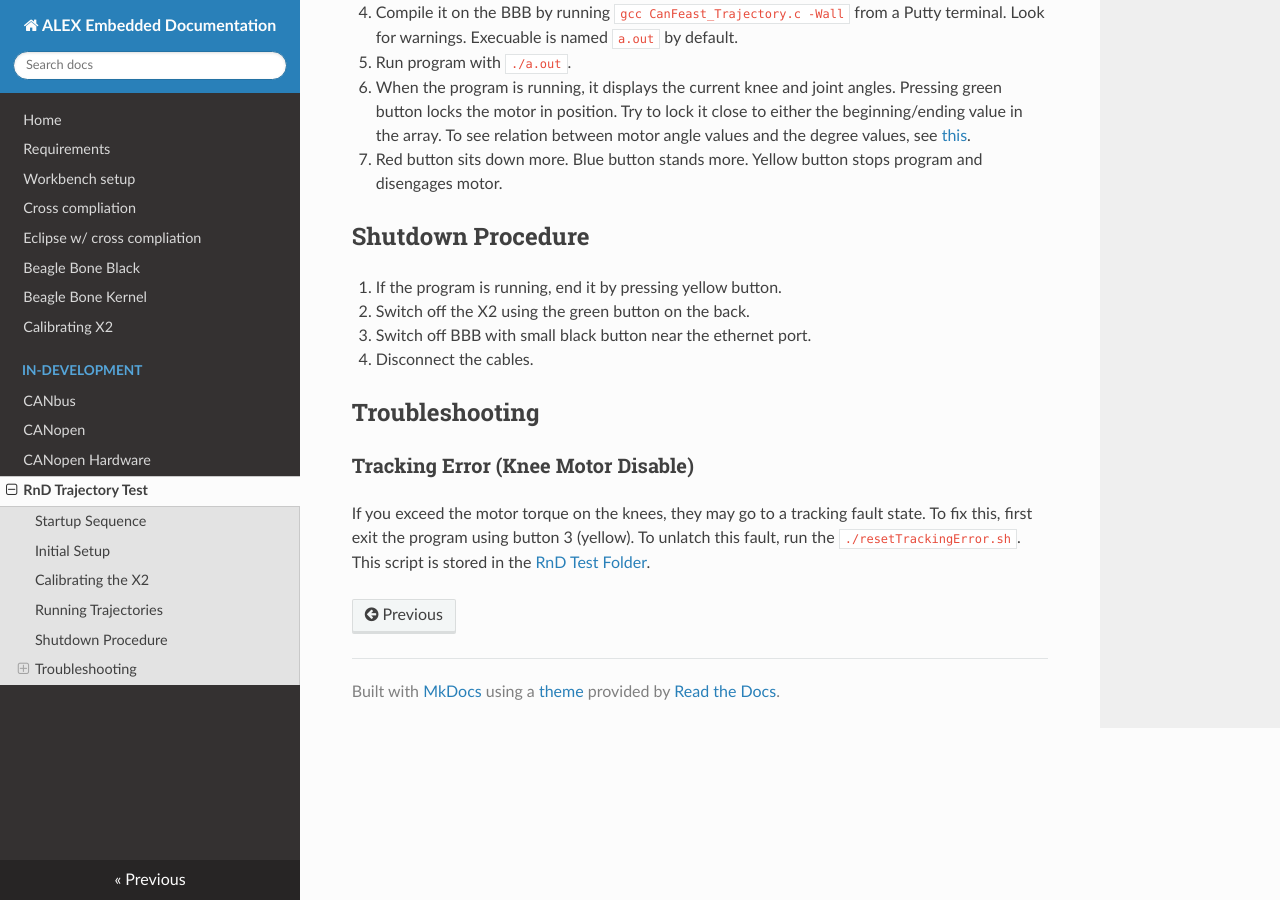
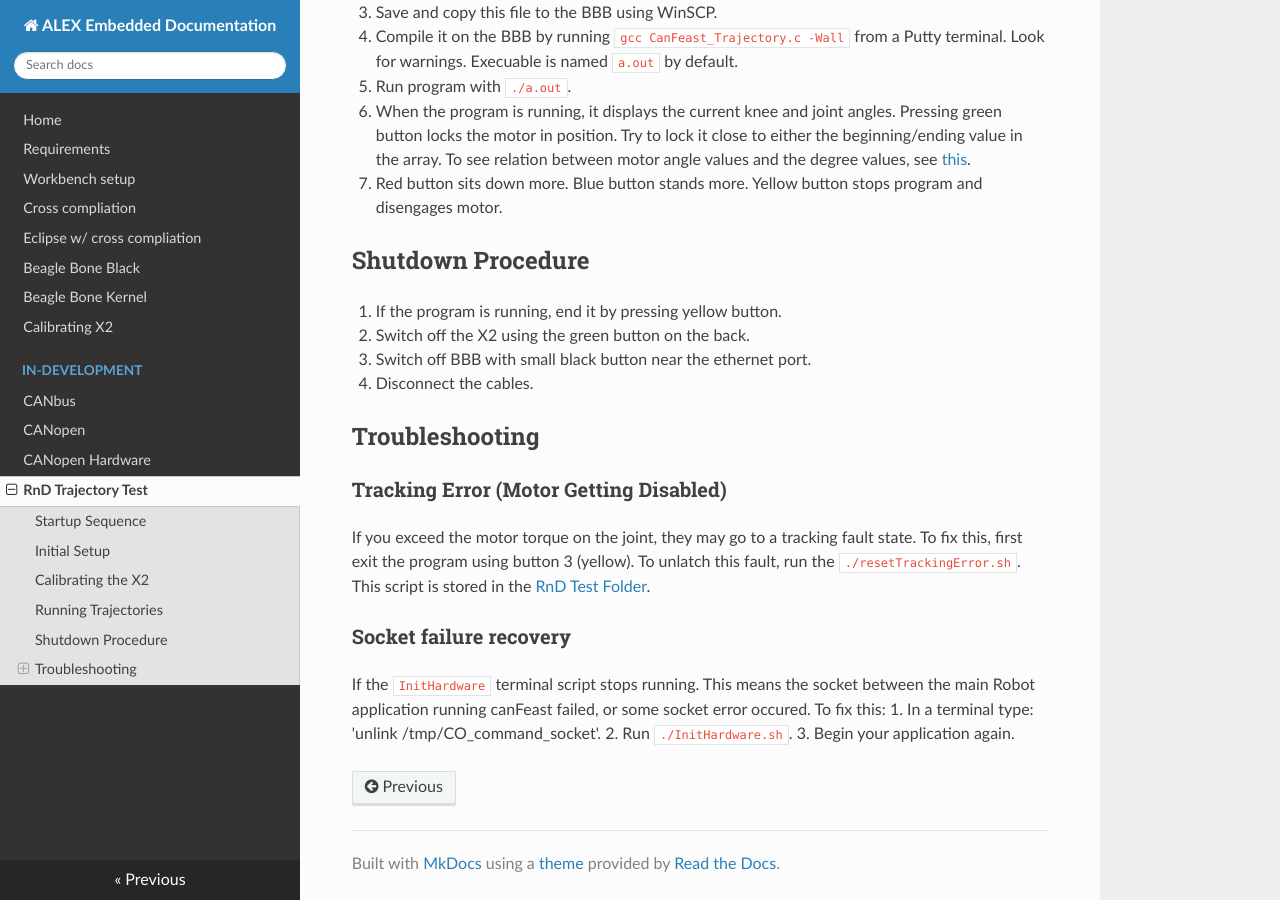
Before and after one commit to capstonealex/Embedded, an MkDocs documentation site: the page built from docs/rnd_test.md, in a window 1280 px wide and 900 px high, scrolled down 2055 px. Built offline with MkDocs 1.6.1, drawn with Linux system fonts in a browser that asks for light colours; nearby versions of some CDN libraries; some of the changed text lies outside the part shown.

Commit message:
Added socket failure step to RnD page

```diff
--- a/docs/rnd_test.md
+++ b/docs/rnd_test.md
@@ -37,7 +37,7 @@ This is summary of the startup procedure. Following this out of sequence may cau
 
       * If you get a bad interpreter error, this is due to End-of-Line character being different on Windos, Mac and Unix. Use a text editor like notepad++ to change this. On notepad++, this is `Edit > EOL Conversion > Unix (LF)`.
 
-4. Run `./InitHardware.sh`. This starts the communication with the X2. No more instructions are issued on this terminal. But make sure that this process is running (i.e. the terminal prompt doesn't show.) and does not terminate. Restart BBB and redo these steps if this process fails.
+4. Run `./InitHardware.sh`. This starts the communication with the X2. No more instructions are issued on this terminal. But make sure that this process is running (i.e. the terminal prompt doesn't show.) and does not terminate. Check troubleshooting section below for fix if this socket fails/closes.
 5. Open another terminal on Putty and connect to the BBB.
 6. Raise the X2 fully off the ground and run `./homeCalibration.sh`. The joints will move to home position, which is fully straight.
       * The calibration step needs to be rerun if and only if the X2 is switched off.
@@ -64,5 +64,11 @@ This is summary of the startup procedure. Following this out of sequence may cau
 
 ## Troubleshooting
 
-### Tracking Error (Knee Motor Disable)
-If you exceed the motor torque on the knees, they may go to a tracking fault state. To fix this, first exit the program using button 3 (yellow). To unlatch this fault, run the `./resetTrackingError.sh`. This script is stored in the [RnD Test Folder](https://github.com/capstonealex/Embedded/tree/RnD_Trajectory_Test/RnD%20Test).
+### Tracking Error (Motor Getting Disabled)
+If you exceed the motor torque on the joint, they may go to a tracking fault state. To fix this, first exit the program using button 3 (yellow). To unlatch this fault, run the `./resetTrackingError.sh`. This script is stored in the [RnD Test Folder](https://github.com/capstonealex/Embedded/tree/RnD_Trajectory_Test/RnD%20Test).
+
+### Socket failure recovery
+If the `InitHardware` terminal script stops running. This means the socket between the main Robot application running canFeast failed, or some socket error occured. To fix this:
+1. In a terminal type: 'unlink /tmp/CO_command_socket'.
+2. Run `./InitHardware.sh`.
+3. Begin your application again.
```
